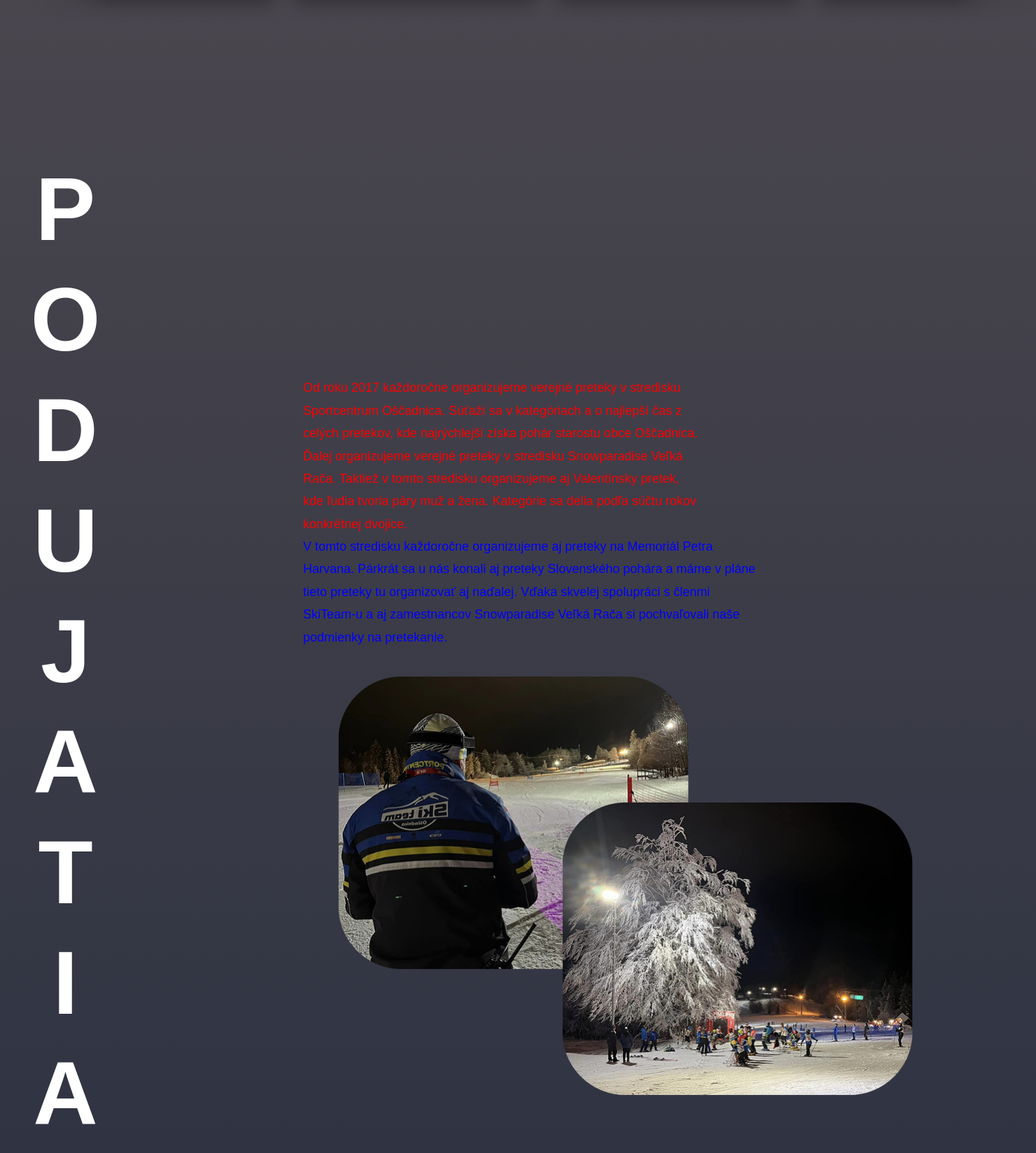
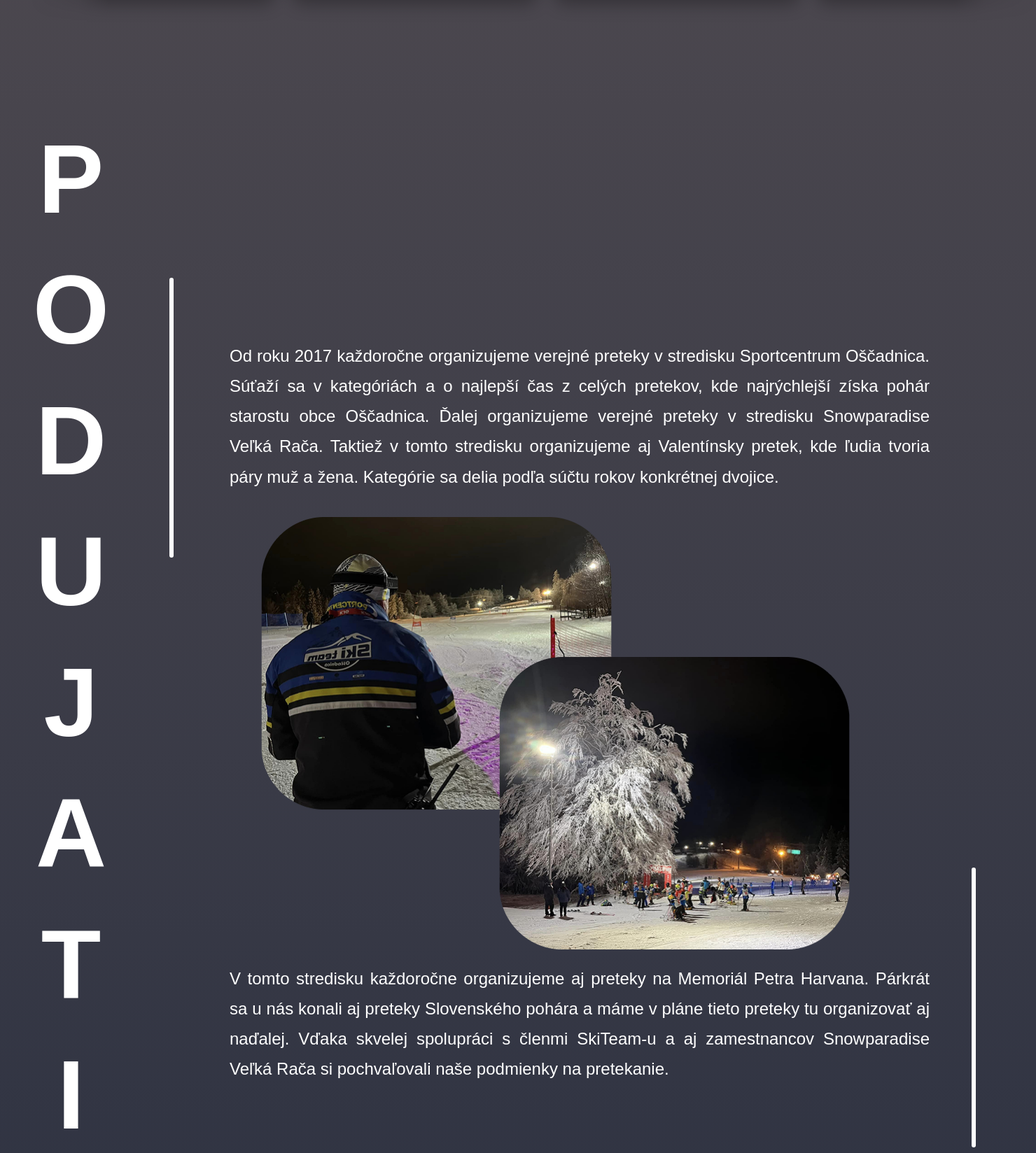
Before and after one commit to PetraSkolova/PRAX-DSY, a PHP site: page /SkiTeam/index.html in a window 1480 px wide. Shown: the part 4195-5843 px from the top of the page at 70% size. Run offline with PHP 8.4, Linux system fonts and the light colour scheme.

Commit message:
v podujatiach upravit este vysku

```diff
--- a/PRAX/SkiTeam/index.html
+++ b/PRAX/SkiTeam/index.html
@@ -191,34 +191,35 @@
         </section>
 <!----------------------------podujatia------------------------->
         <section class="podujatia" id="podujatia">
-        <h1>PODUJATIA</h1>
-            <div class="content">
-                <div class="text-column">
-                    <article class="horny text">
-                        <p>Od roku 2017 každoročne organizujeme verejné preteky v
-                        stredisku<br>Sportcentrum Oščadnica. Súťaží sa v kategóriach
-                        a o najlepší čas z<br>celých pretekov, kde najrýchlejší získa
-                        pohár starostu obce Oščadnica.<br>Ďalej organizujeme verejné
-                        preteky v stredisku Snowparadise Veľká<br>Rača. Taktiež v
-                        tomto stredisku organizujeme aj Valentínsky pretek,<br>kde
-                        ľudia tvoria páry muž a žena. Kategórie sa delia podľa súčtu
-                        rokov<br>konkrétnej dvojice.</p>
-                    </article>
-                    <article class="spodny text">
-                        <p>V tomto stredisku každoročne organizujeme aj preteky na
-                        Memoriál Petra<br>Harvana. Párkrát sa u nás konali aj preteky
-                        Slovenského pohára a máme v pláne<br>tieto preteky tu organizovať
-                        aj naďalej. Vďaka skvelej spolupráci s členmi<br>SkiTeam-u a aj
-                        zamestnancov Snowparadise Veľká Rača si pochvaľovali naše<br>
-                        podmienky na pretekanie.</p>
-                    </article>
+            <h1>PODUJATIA</h1>
+        <div class="container">
+            <div class="texty">
+                <article class="horny text">
+                    <p>
+                    Od roku 2017 každoročne organizujeme verejné preteky v stredisku
+                    Sportcentrum Oščadnica. Súťaží sa v kategóriách a o najlepší čas
+                    z celých pretekov, kde najrýchlejší získa pohár starostu obce Oščadnica.
+                    Ďalej organizujeme verejné preteky v stredisku Snowparadise Veľká Rača.
+                    Taktiež v tomto stredisku organizujeme aj Valentínsky pretek, kde ľudia
+                    tvoria páry muž a žena. Kategórie sa delia podľa súčtu rokov konkrétnej dvojice.
+                    </p>
+                </article>
+
+                <div class="obrazky">
+                    <img src="pictures/podujatia 1.png" alt="preteky 1" />
+                    <img src="pictures/podujatia 2.png" alt="preteky 2" />
                 </div>
 
-                <figure class="obrazky">
-                    <img src="pictures/podujatia 1.png">
-                    <img src="pictures/podujatia 2.png">
-                </figure>
+                <article class="spodny text">
+                    <p>
+                    V tomto stredisku každoročne organizujeme aj preteky na Memoriál Petra Harvana.
+                    Párkrát sa u nás konali aj preteky Slovenského pohára a máme v pláne tieto preteky
+                    tu organizovať aj naďalej. Vďaka skvelej spolupráci s členmi SkiTeam-u a aj zamestnancov
+                    Snowparadise Veľká Rača si pochvaľovali naše podmienky na pretekanie.
+                    </p>
+                </article>
             </div>
+        </div>
         </section>
 <!----------------------------galeria------------------------->
         <section class="galeria" id="galeria">
--- a/PRAX/SkiTeam/style.css
+++ b/PRAX/SkiTeam/style.css
@@ -346,81 +346,123 @@ article[class^="card-"] img {
 
 .podujatia {
     width: 1440px;
-    margin: 0 auto;
-    color: white;
+    margin: 0 auto;  color: white;
     font-family: Arial, sans-serif;
-    padding: 80px 0;
+    padding: 50px 0;
     display: flex;
+    flex-direction: row;
+    gap: 60px;
     align-items: center;
-    gap: 40px; /
-}
-
-.podujatia .content {
-    width: 1152px;
-    height: 1400px;
-    margin: 0;
-    display: flex;
-    justify-content: center;
-    align-items: center;
-    flex-direction: column;
-    gap: 40px;
     position: relative;
-    align-items: center;
 }
 
 .podujatia h1 {
     writing-mode: vertical-lr;
     text-orientation: upright;
-    letter-spacing: 15px;
-    font-size: 128px;
+    font-size: 140px;
+    letter-spacing: 30px;
     margin: 0;
     color: white;
-    padding-top: 20px;
+    height: auto;
+    display: flex;
+    align-items: center;
+    justify-content: center;
+}
+
+.container {
+    width: 1152px;
+    display: flex;
+    flex-direction: column;
+    gap: 60px;
+}
+
+.texty {
+    display: flex;
+    flex-direction: column;
+    gap: 60px;
+    align-items: center;
+    justify-content: center;
+    flex: 1;
+    position: relative;
+    padding: 60px 60px;
+    height: auto; /
 }
 
 .text {
-    flex: 1;
-    font-size: 18px;
+    font-size: 24px;
     line-height: 1.8;
-    width: 700px;
     text-align: justify;
+    max-width: 1000px;
+    width: 100%;
 }
 
 .horny.text p {
-    color: red;
-    display: flex;
+    color: white;
+    font-size: 24px;
 }
 
 .spodny.text p {
-    color: blue;
+    color: white;
+    font-size: 24px;
 }
 
 .obrazky {
     position: relative;
-    width: 600px;
-    height: 350px;
-    flex-shrink: 0;
-    align-self: center;
+    width: 831px;
+    height: 602px;
+    margin: 0 auto;
 }
 
 .obrazky img:first-child {
     position: absolute;
-    left: 0;
     top: 0;
+    left: -40px;
     width: 501px;
     height: 419px;
-    border-radius: 12px;
+    object-fit: cover;
     z-index: 1;
 }
 
 .obrazky img:last-child {
     position: absolute;
-    left: 320px;
-    top: 180px;
+    top: 200px;
+    left: 300px;
     width: 501px;
     height: 419px;
-    border-radius: 12px;
+    object-fit: cover;
     z-index: 2;
+}
+
+.texty {
+    display: flex;
+    flex-direction: column;
+    gap: 36px;
+    align-items: center;
+    justify-content: center;
+    flex: 1;
+    position: relative;
+    padding-right: 40px;
+    height: 1440px; /* ← pridané */
+}
+
+.texty::before,
+.texty::after {
+    content: "";
+    position: absolute;
+    width: 6px;
+    height: 400px;
+    background-color: white;
+    border-radius: 6px;
+}
+
+.texty::before {
+    left: 0px;
+    top: -30px;
+}
+
+.texty::after {
+    right: 0px;
+    bottom: -30px;
 }
 
 /*<!--------------------------------galeria------------------------------>*/
```
Also changed, not shown: PRAX/SkiTeam/pictures/podujatia 1.png, PRAX/SkiTeam/pictures/podujatia 2.png.
